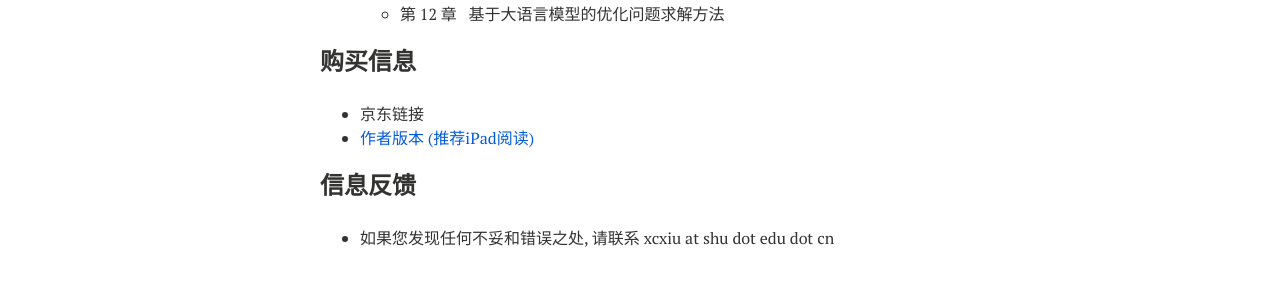
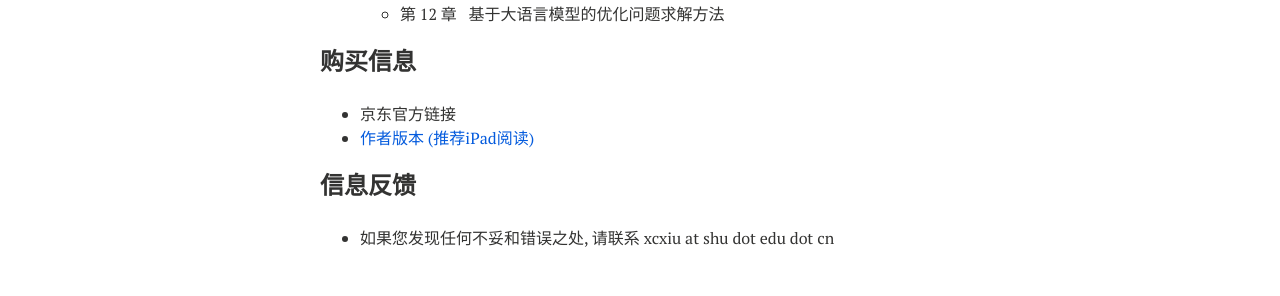
Before and after one commit to xianchaoxiu/xianchaoxiu.github.io, a Jekyll site: the page built from chinese/books/OPT/index.md, in a window 1280 px wide. Shown: the part 637-933 px from the top of the page. Built offline with Jekyll 4.4.1, drawn with Linux system fonts in a browser that asks for light colours; nearby versions of some CDN libraries.

Commit message:
Update index.md

```diff
--- a/chinese/books/OPT/index.md
+++ b/chinese/books/OPT/index.md
@@ -26,7 +26,7 @@ share: false
   * 第 12 章 &nbsp;  基于大语言模型的优化问题求解方法 <br>
 
 ### 购买信息
-* 京东链接 <br>
+* 京东官方链接 <br>
 * <a href="../OPT/黎曼流形稀疏优化.pdf" class="textlink" target="_blank"> 作者版本 (推荐iPad阅读)  <br>
 
 ### 信息反馈
```
